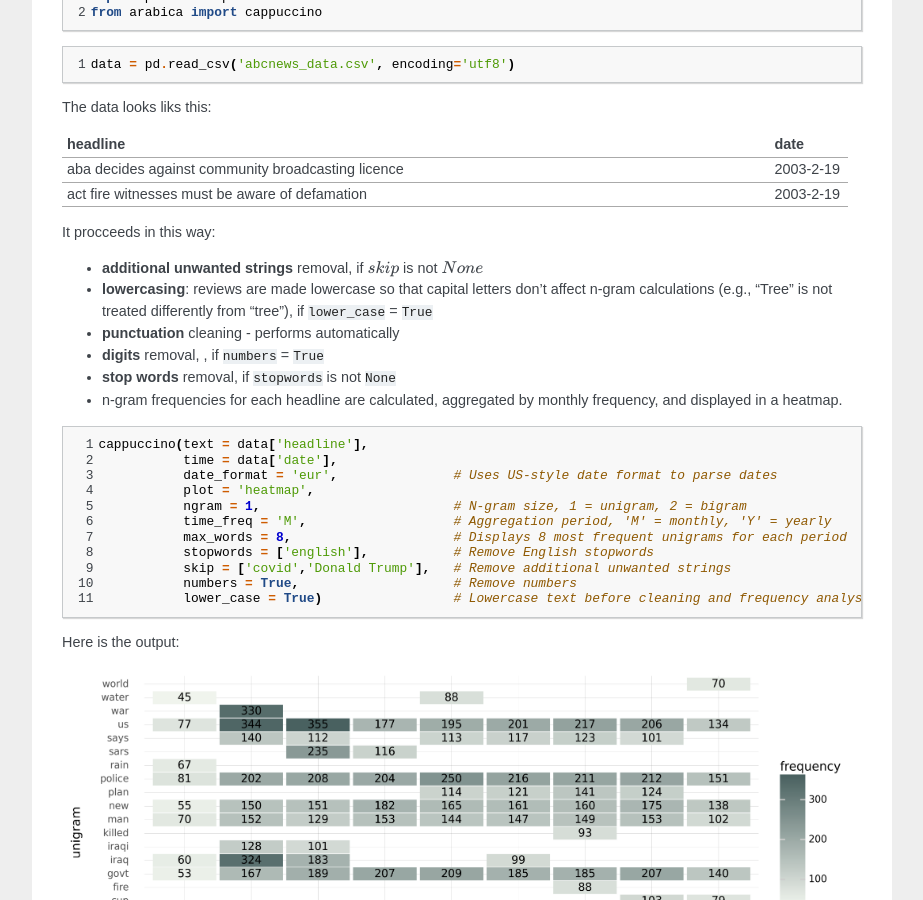
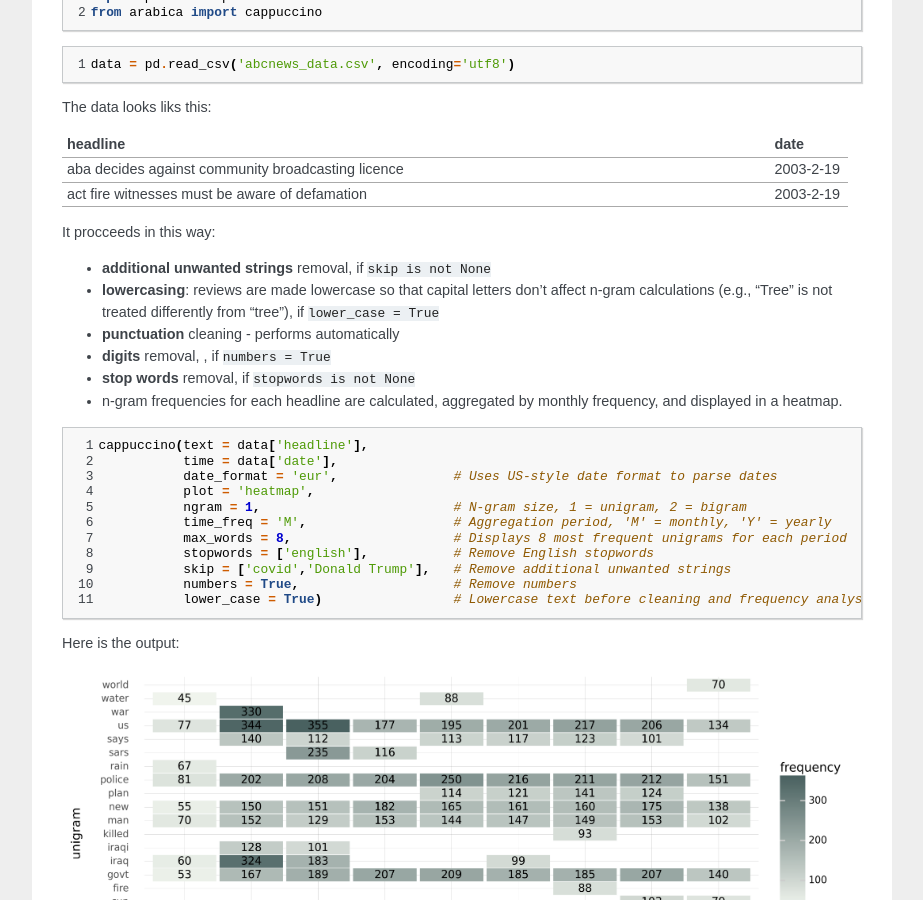
Before and after one commit to PetrKorab/Arabica, a Sphinx documentation site: the page built from docs/source/Heatmap.rst, in a window 1280 px wide and 900 px high, scrolled down 385 px. Shown: the whole window, without its empty margins (198-1121 px from the left). Built offline with Sphinx 7.4.7, drawn with Linux system fonts in a browser that asks for light colours; pages that are not in the unit, such as notebooks, are missing from menus; part of the change alters nothing that is shown.

```diff
--- a/docs/source/Heatmap.rst
+++ b/docs/source/Heatmap.rst
@@ -43,15 +43,15 @@ The data looks liks this:
 
 It procceeds in this way:
 
-* **additional unwanted strings** removal, if :math:`skip` is not :math:`None`
+* **additional unwanted strings** removal, if ``skip is not None``
 
-* **lowercasing**: reviews are made lowercase so that capital letters don't affect n-gram calculations (e.g., "Tree" is not treated differently from "tree"), if ``lower_case`` = ``True``
+* **lowercasing**: reviews are made lowercase so that capital letters don't affect n-gram calculations (e.g., "Tree" is not treated differently from "tree"), if ``lower_case = True``
 
 * **punctuation** cleaning - performs automatically
 
-* **digits** removal, , if ``numbers`` = ``True``
+* **digits** removal, , if ``numbers = True``
 
-* **stop words** removal, if ``stopwords`` is not ``None``
+* **stop words** removal, if ``stopwords is not None``
 
 * n-gram frequencies for each headline are calculated, aggregated by monthly frequency, and displayed in a heatmap.
 
```
